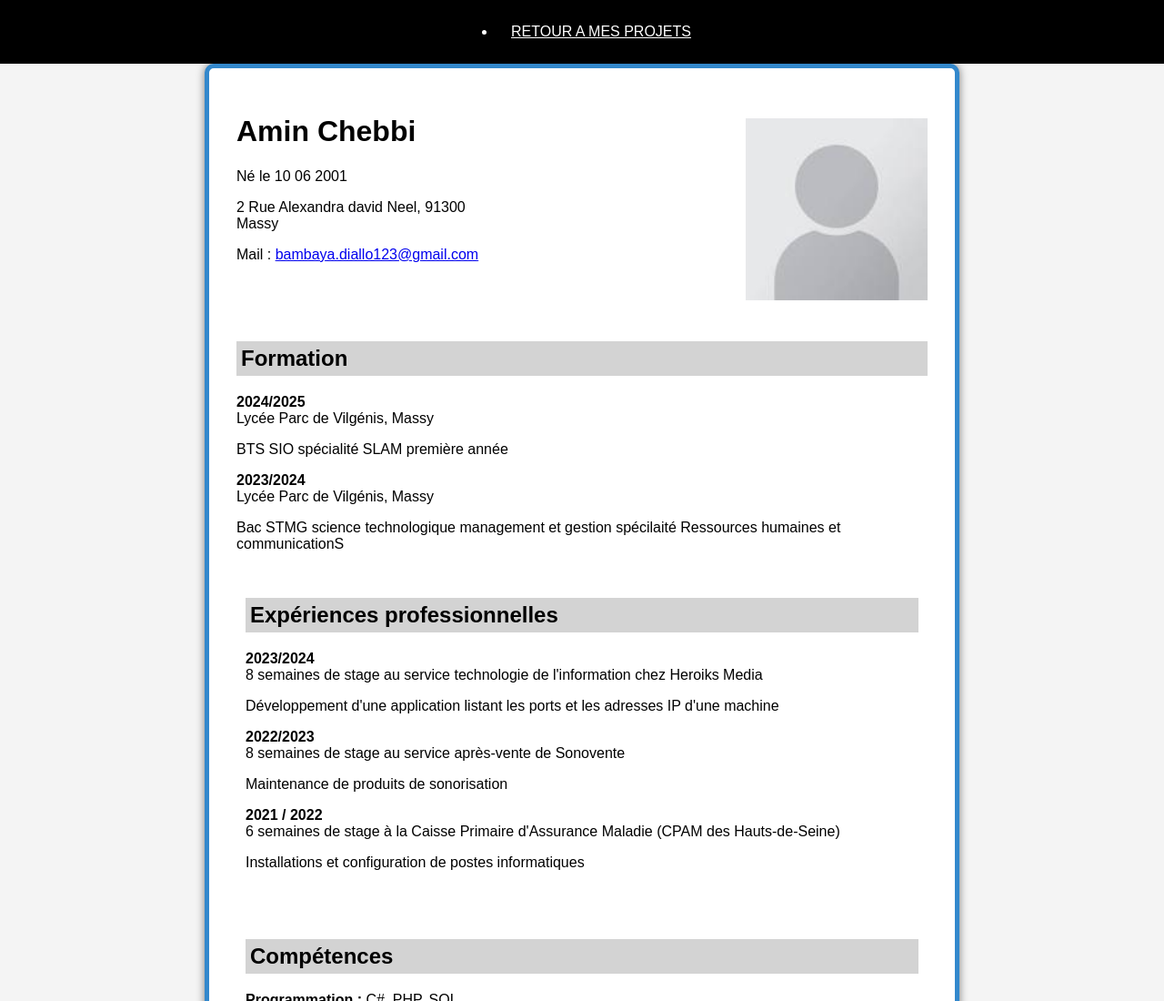
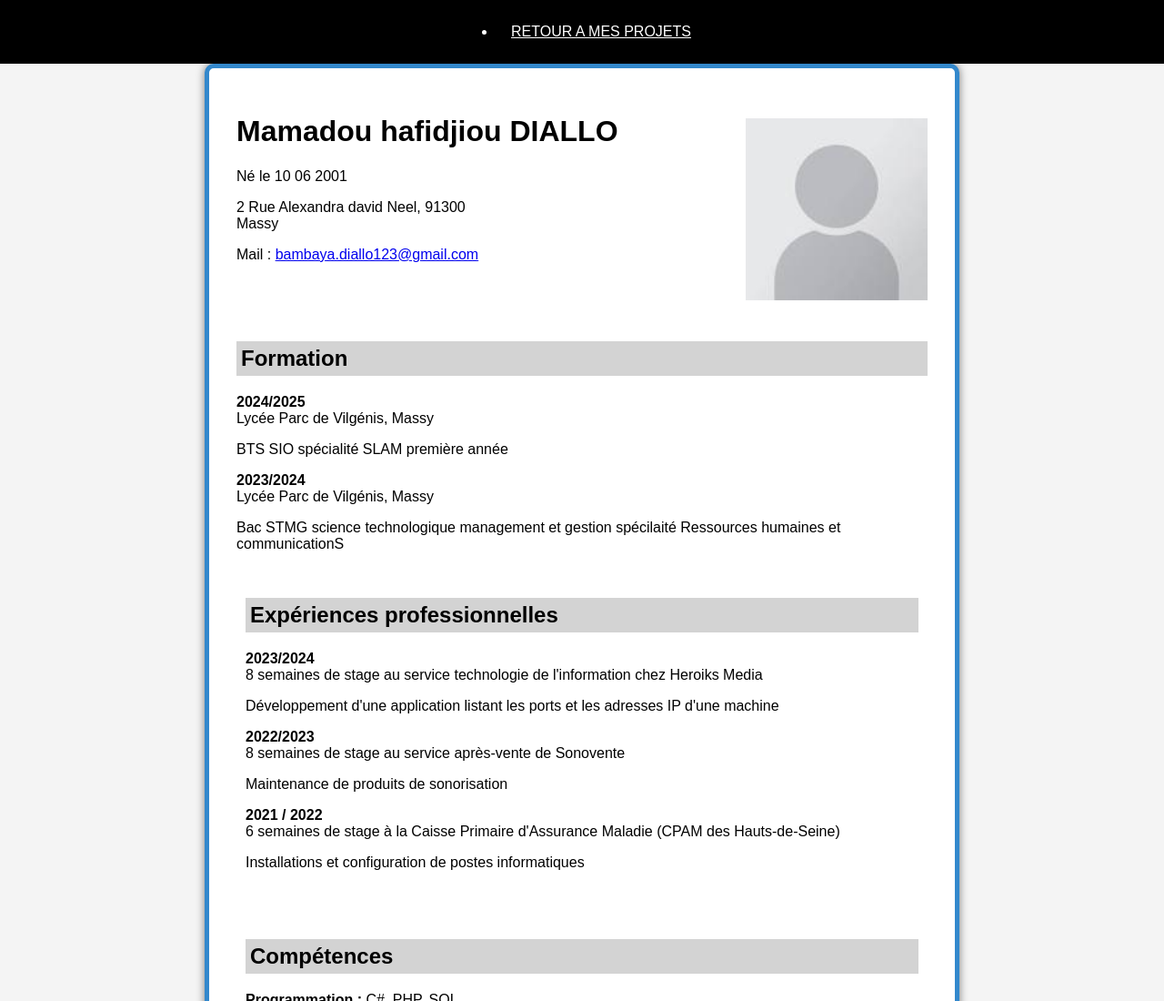
Before and after one commit to mamadou271/MONSITE, a plain HTML site: page Mission4/index.html in a window 1280 px wide. Shown: the top 1100 px of the page at 91% size. Drawn offline with Linux system fonts and the light colour scheme.

Commit message:
Update index.html

```diff
--- a/Mission4/index.html
+++ b/Mission4/index.html
@@ -12,7 +12,7 @@
     <div class="cv">
         <div class="en_tete">
             <div class="info">
-                <h1>Amin Chebbi</h1>
+                <h1>Mamadou hafidjiou DIALLO</h1>
                 <p>Né le 10 06 2001</p>
                 <p> 2 Rue Alexandra david Neel, 91300 <br>Massy</p>
                 <p>Mail : <a href="bambaya.diallo123@gmail.com">bambaya.diallo123@gmail.com</a></p>
```
